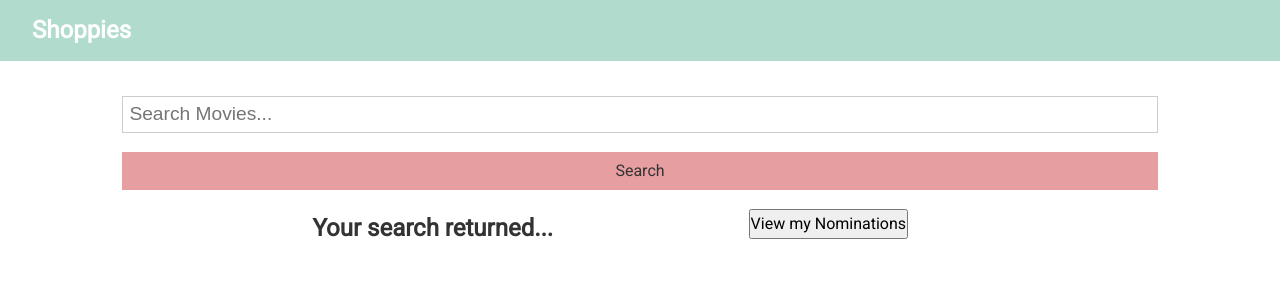
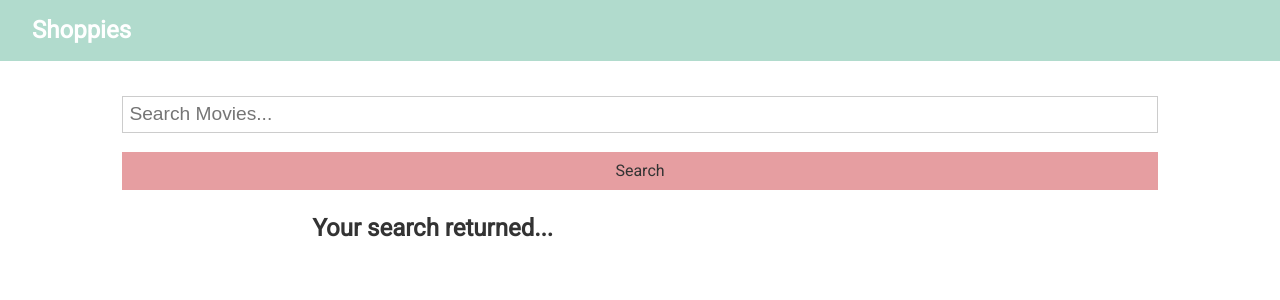
Before and after one commit to kecook/Shoppies, a React (Create React App) app: page / in a window 1280 px wide. Shown: the top 300 px of the page. Built offline with nearby package versions, Linux system fonts and the light colour scheme.

Commit message:
fixed nomination list display

```diff
--- a/src/App.js
+++ b/src/App.js
@@ -6,13 +6,13 @@ import Alert from './components/layout/alert/Alert';
 import NominationList from './components/nomination/NominationList';
 import axios from 'axios';
 import './App.css';
+import nominationList from './components/nomination/NominationList';
 
 class App extends Component {
   state = {
     films: [],
     alert: null,
     nominationList: [],
-    showNominationList: false
   };
 
   // this function accepts a movie title, searches the omdb api and returns an array of 10 movie objects that has the movie title in it
@@ -71,11 +71,6 @@ class App extends Component {
     this.setState({ alert: null });
   };
 
-  //show nomination list
-  toggleNominationListHandler = () => {
-    const doesShow = this.state.showNominationList;
-    this.setState({showNominationList: !doesShow});
-  };
 
   //nominate movies
   addFilmToNominateArray = (films) => {
@@ -123,14 +118,13 @@ class App extends Component {
             addFilmToNominateArray={this.addFilmToNominateArray}
             nominationList={this.state.nominationList}
           />
+          {this.state.nominationList.length != 0 ?
           <NominationList
             nominationList={this.state.nominationList}
             removeFilmFromNominateArray={this.removeFilmFromNominateArray}
-            toggleNominationListHandler={this.state.showNominationList.state ? true : false}
+          />:null }
+        </div>
 
-            // toggleNominationListHandler={this.state.toggleNominationListHandler}
-          />
-        </div>
       </div>
     );
   }
--- a/src/components/nomination/NominationList.js
+++ b/src/components/nomination/NominationList.js
@@ -2,18 +2,10 @@ import React from 'react';
 import ANomination from './ANomination';
 
 const nominationList = (props) => {
-  const { nominationList, removeFilmFromNominateArray, toggleNominationListHandler } = props;
-
-
-
-  // console.log('films', films);
-
-
+  const { nominationList, removeFilmFromNominateArray } = props;
 
   return (
     <div>
-      <button  onClick={toggleNominationListHandler ? true: false }>View my Nominations</button>
-      { props.showNominationList === true ?
         <div>
           <h2 className='nomination-text '>Your nominations are...</h2>
             {nominationList &&
@@ -24,8 +16,8 @@ const nominationList = (props) => {
             removeFilmFromNominateArray={removeFilmFromNominateArray}
             />
         ))}
-        </div> : null
-      }
+        </div>
+
     </div>
   );
 };
```
